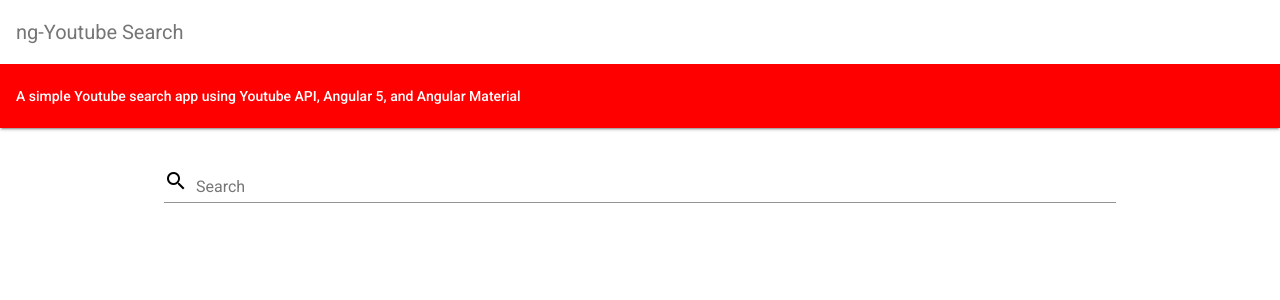
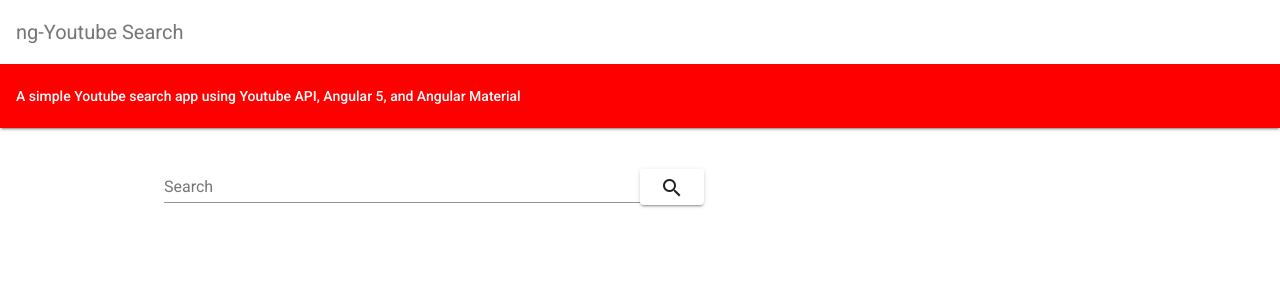
Before and after one commit to lordcndy000/ng-youtubesearch, an Angular app: page / in a window 1280 px wide. Shown: the top 300 px of the page. Built offline with nearby package versions, Linux system fonts and the light colour scheme.

Commit message:
Added submit button

```diff
--- a/src/app/app.module.ts
+++ b/src/app/app.module.ts
@@ -4,6 +4,7 @@
 import { MatToolbarModule } from '@angular/material/toolbar'
 import { MatInputModule } from '@angular/material/input'
 import { MatIconModule } from '@angular/material/icon'
+import {MatButtonModule} from '@angular/material/button';
 import { AppComponent } from './app.component'
 import { NavBarComponent } from './components/nav-bar/nav-bar.component'
 import { SearchformComponent } from './components/searchform/searchform.component'
@@ -15,7 +16,8 @@
     BrowserAnimationsModule,
     MatToolbarModule,
     MatInputModule,
-    MatIconModule
+    MatIconModule,
+    MatButtonModule
   ],
   providers: [],
   bootstrap: [AppComponent]
--- a/src/app/components/searchform/searchform.component.css
+++ b/src/app/components/searchform/searchform.component.css
@@ -1,4 +1,7 @@
+.search-form {
+  /* df */
+}
 .search-input-wrapper {
-  display: block;
-  width: 100%;
+  display: inline-block;
+  width: 50%;
 }
--- a/src/app/components/searchform/searchform.component.html
+++ b/src/app/components/searchform/searchform.component.html
@@ -1,7 +1,8 @@
-<mat-form-field class="search-input-wrapper">
-  <span matPrefix>
+<form class="search-form">
+  <mat-form-field class="search-input-wrapper">
+    <input type="text" matInput placeholder="Search">
+  </mat-form-field>
+  <button mat-raised-button type="submit">
     <mat-icon>search</mat-icon>
-    &nbsp;
-  </span>
-  <input type="text" matInput placeholder="Search">
-</mat-form-field>
+  </button>
+</form>
```
